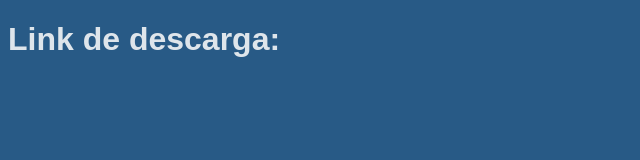
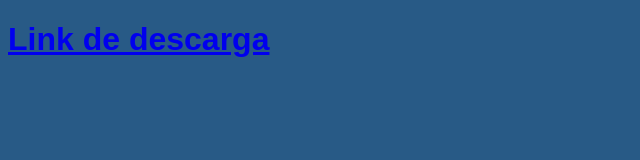
Before and after one commit to saidberber23-create/Game, a plain HTML site: page index.html in a window 1280 px wide. Shown: the whole page, without its empty margins (0-640 px from the left). Drawn offline with Linux system fonts and the light colour scheme.

Commit message:
Add files via upload

```diff
--- a/index.html
+++ b/index.html
@@ -7,6 +7,6 @@
     <link rel="stylesheet" href="styles.css">
 </head>
 <body>
-    <h1>Link de descarga:</h1>
+    <h1><a href="Descarga Expo 2025.zip" download>Link de descarga</a></h1>
 </body>
 </html>
```
Also changed, not shown: 1 other file.
